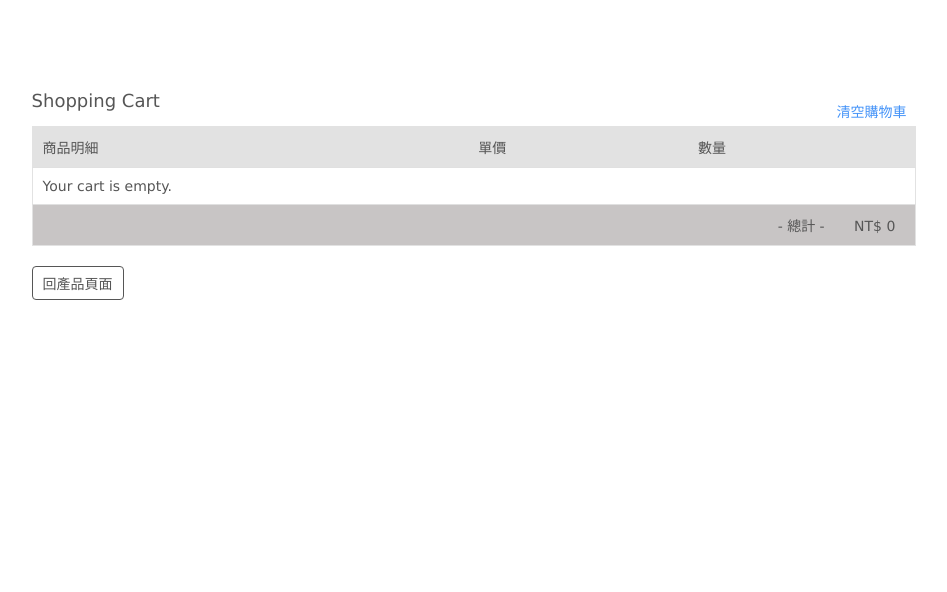
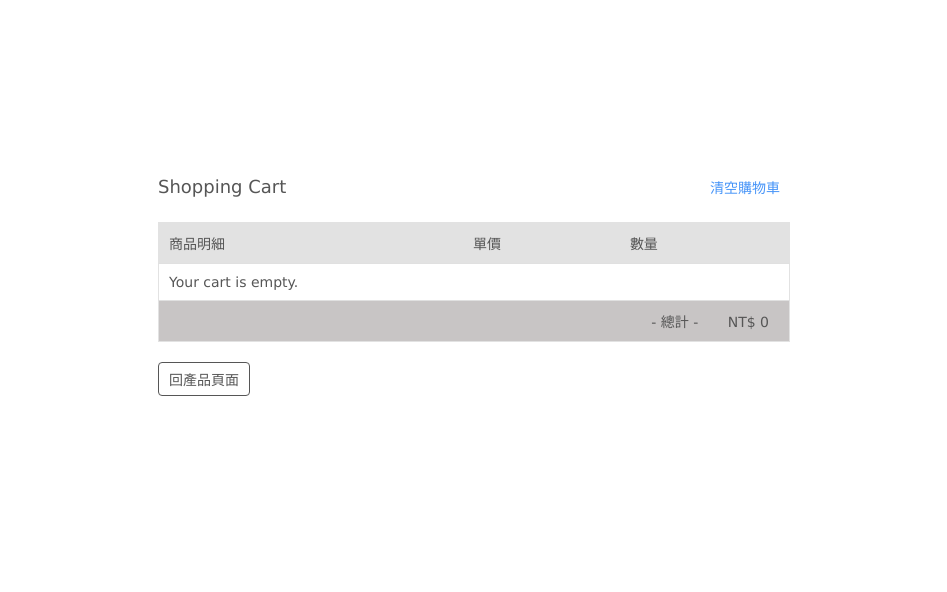
Before and after one commit to YvonYu/ShoppingCart_simple, a Flask app: page /cart in a window 1280 px wide. Shown: the top 592 px of the page, without its empty margins (166-1113 px from the left). Run offline with Flask 3, Linux system fonts and the light colour scheme; data that the repository does not hold is empty.

Commit message:
Update cart.css

```diff
--- a/static/css/styles_cart.css
+++ b/static/css/styles_cart.css
@@ -6,8 +6,8 @@ body {
 
 .container {
     position: relative;
-    width: 70%;
-    margin: 40px auto;
+    width: 50%;
+    margin: 10% auto;
     padding: 10px;
 }
 .cart-border {
@@ -22,13 +22,13 @@ table caption {
     color: var(--default_dark, #565656);
     font-size: 18px;
     font-weight: 400;
-    margin: 40px auto 15px auto;
+    margin: 40px auto 25px auto;
     text-align: left;
 }
 .clear-cart-button {
     position: absolute;
     right: 10px;
-    top: 55px;
+    top: 45px;
     color: #4493f8;
     padding: 6px 10px;
     font-size: 14px;
```
